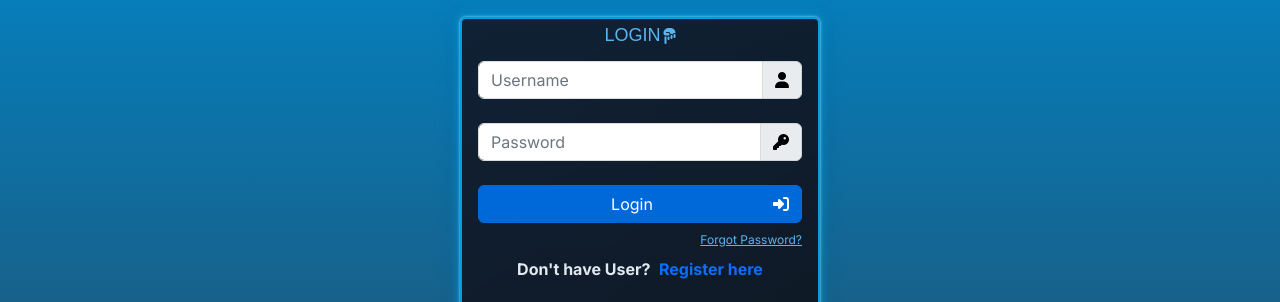
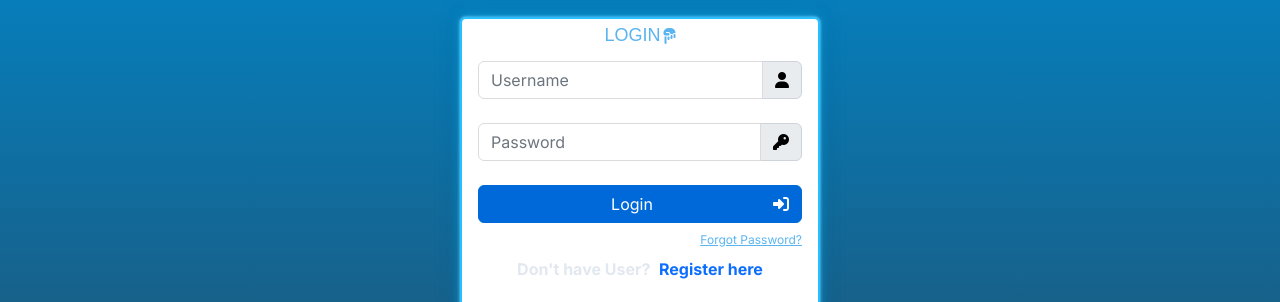
Before and after one commit to shivanshu01-hash/PLAYZONE9-SITE, a website: page index.html in a window 1280 px wide. Shown: the part 118-420 px from the top of the page. Drawn offline with Linux system fonts and the light colour scheme.

Commit message:
Changed login card background to white

```diff
--- a/index.html
+++ b/index.html
@@ -159,7 +159,7 @@
         </div>
 
         <!-- Login Card -->
-        <div class="card mt-2" style="width:98%;max-width:360px;border-radius:6px;border:2px solid rgba(0,180,255,0.85);box-shadow:0 0 12px rgba(0,180,255,0.65),0 0 25px rgba(0,180,255,0.25),0 0 3px rgba(255,255,255,0.9),0 4px 20px rgba(0,0,0,0.25);">
+        <div class="card mt-2" style="width:98%;max-width:360px;border-radius:6px;border:2px solid rgba(0,180,255,0.85);box-shadow:0 0 12px rgba(0,180,255,0.65),0 0 25px rgba(0,180,255,0.25),0 0 3px rgba(255,255,255,0.9),0 4px 20px rgba(0,0,0,0.25);background:#ffffff;">
             <div class="card-body" style="padding:6px 16px 8px;">
 
                 <!-- LOGIN title matching reference (LOGIN + thumbtack icon) -->
```
